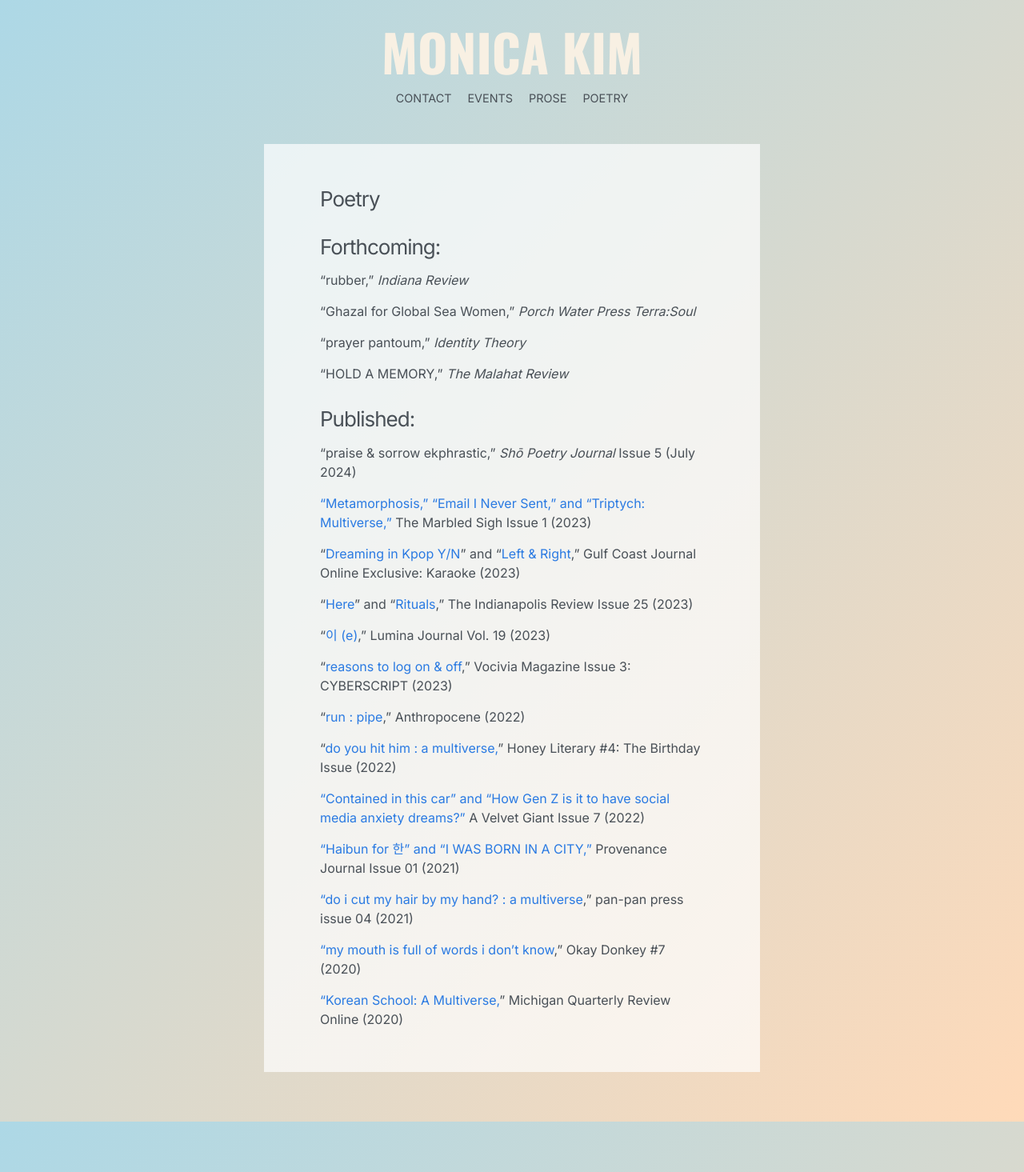
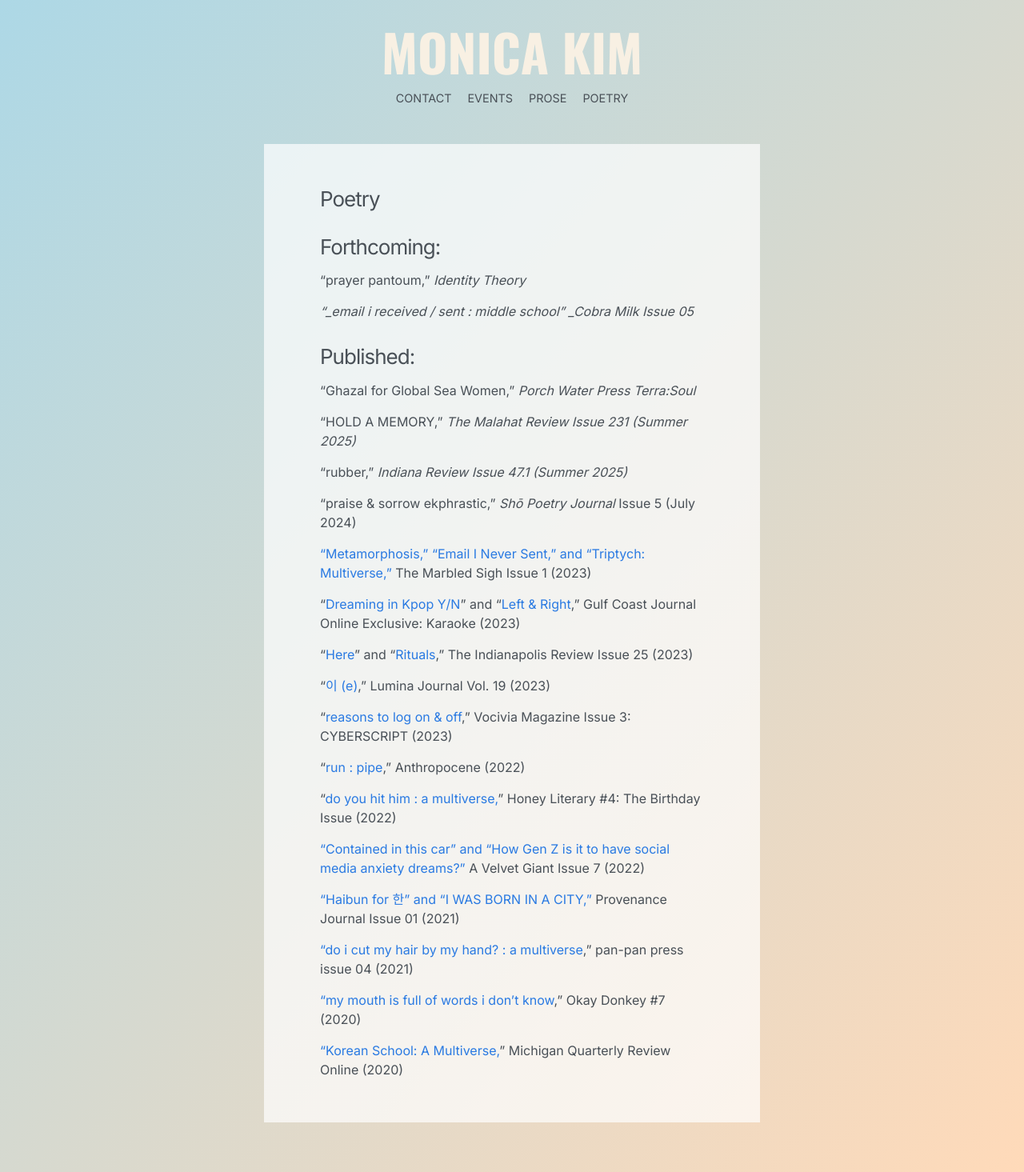
Before and after one commit to monicayk97/monicayk97.github.io, a Jekyll site: the page built from poetry.md, in a window 1280 px wide. Shown: the whole page at 80% size. Built offline with Jekyll 4.4.1, drawn with Linux system fonts in a browser that asks for light colours.

Commit message:
Update poetry.md (via Pages CMS)

```diff
--- a/poetry.md
+++ b/poetry.md
@@ -5,15 +5,17 @@ layout: page
 ---
 # Forthcoming:
 
-"rubber," _Indiana Review_
+"prayer pantoum," _Identity Theory_
+
+_"_email i received / sent : middle school" _Cobra Milk Issue 05_
+
+# Published:
 
 "Ghazal for Global Sea Women," _Porch Water Press Terra:Soul_
 
-"prayer pantoum," _Identity Theory_
+"HOLD A MEMORY," _The Malahat Review Issue 231 (Summer 2025)_
 
-"HOLD A MEMORY," _The Malahat Review_
-
-# Published:
+"rubber," _Indiana Review Issue 47.1 (Summer 2025)_
 
 "praise & sorrow ekphrastic," _Shō Poetry Journal_ Issue 5 (July 2024)
 
```
